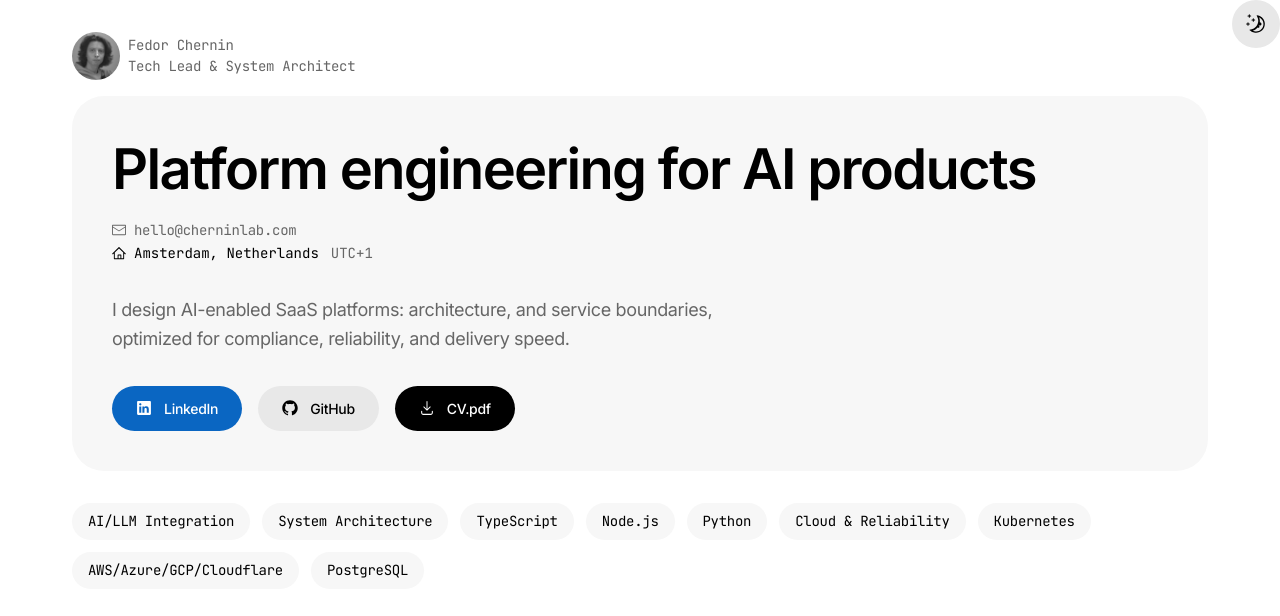
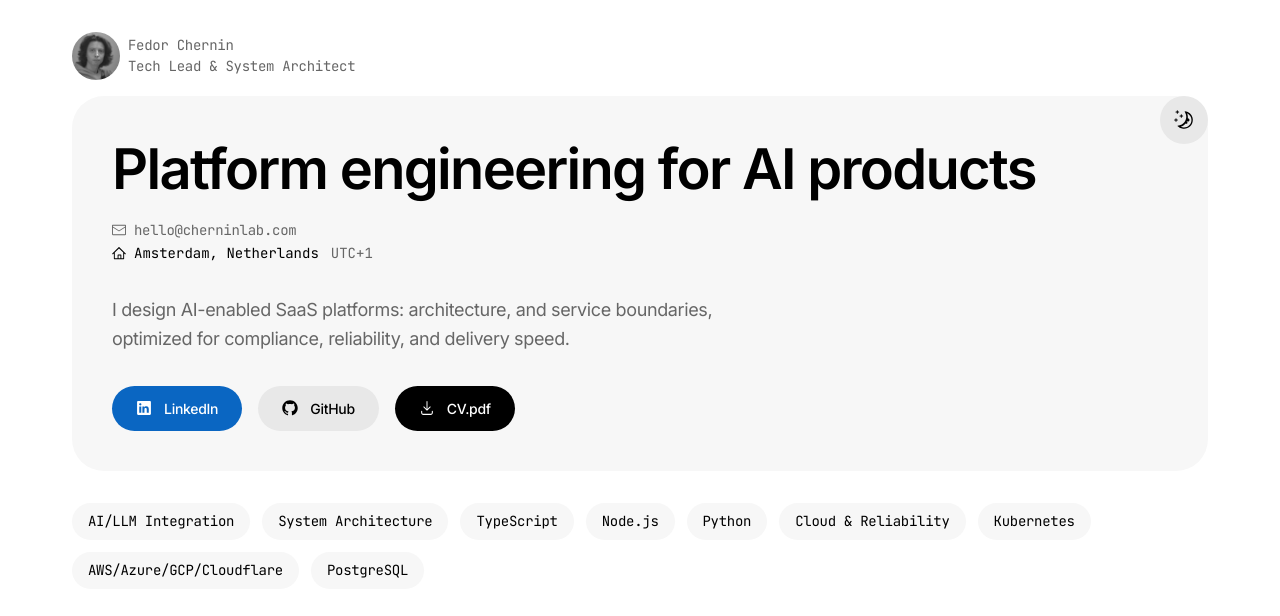
Before and after one commit to cherninlab/fedor-chernin-page, a React (Vite) app: page / in a window 1280 px wide. Shown: the top 616 px of the page. Built offline with nearby package versions, Linux system fonts and the light colour scheme.

Commit message:
update header positioning from fixed to absolute for improved layout

```diff
--- a/src/App.module.css
+++ b/src/App.module.css
@@ -15,7 +15,7 @@
 	height: 48px;
 	justify-content: center;
 	padding: 0;
-	position: fixed;
+	position: absolute;
 	top: 0;
 	right: 0;
 	transition: background-color 0.3s;
```
